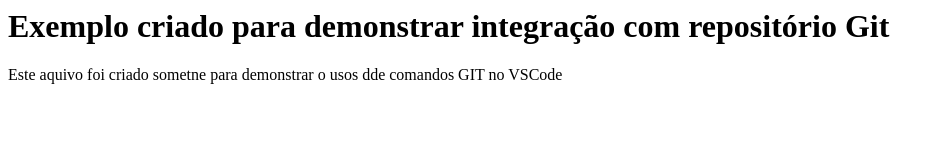
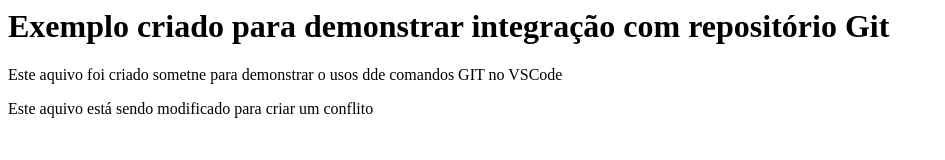
Before and after one commit to mandrado/vscodestudant, a plain HTML site: page index.html in a window 1280 px wide. Shown: the whole page, without its empty margins (0-945 px from the left). Drawn offline with Linux system fonts and the light colour scheme.

Commit message:
update index para gerar conflito

```diff
--- a/index.html
+++ b/index.html
@@ -5,5 +5,6 @@
 <body>
     <h1>Exemplo criado para demonstrar integração com repositório Git</h1>
     <p>Este aquivo foi criado sometne para demonstrar o usos dde comandos GIT no VSCode</p>
+    <p>Este aquivo está sendo modificado para criar um conflito</p>
 </body>
 </html>
```
